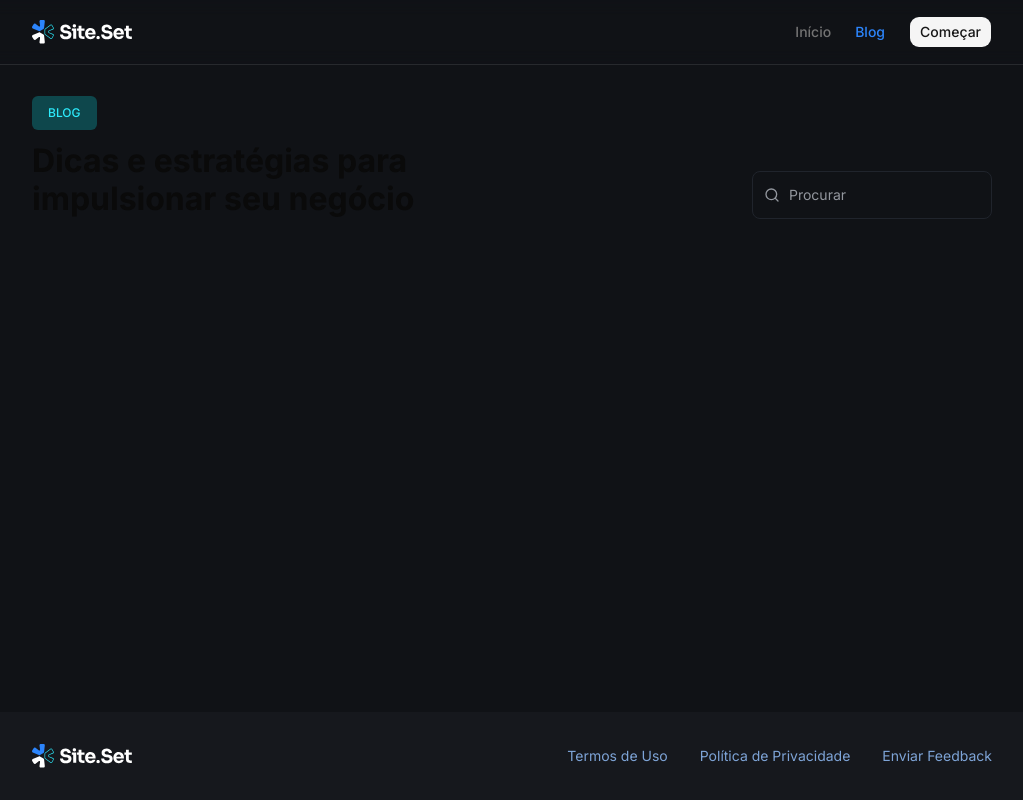
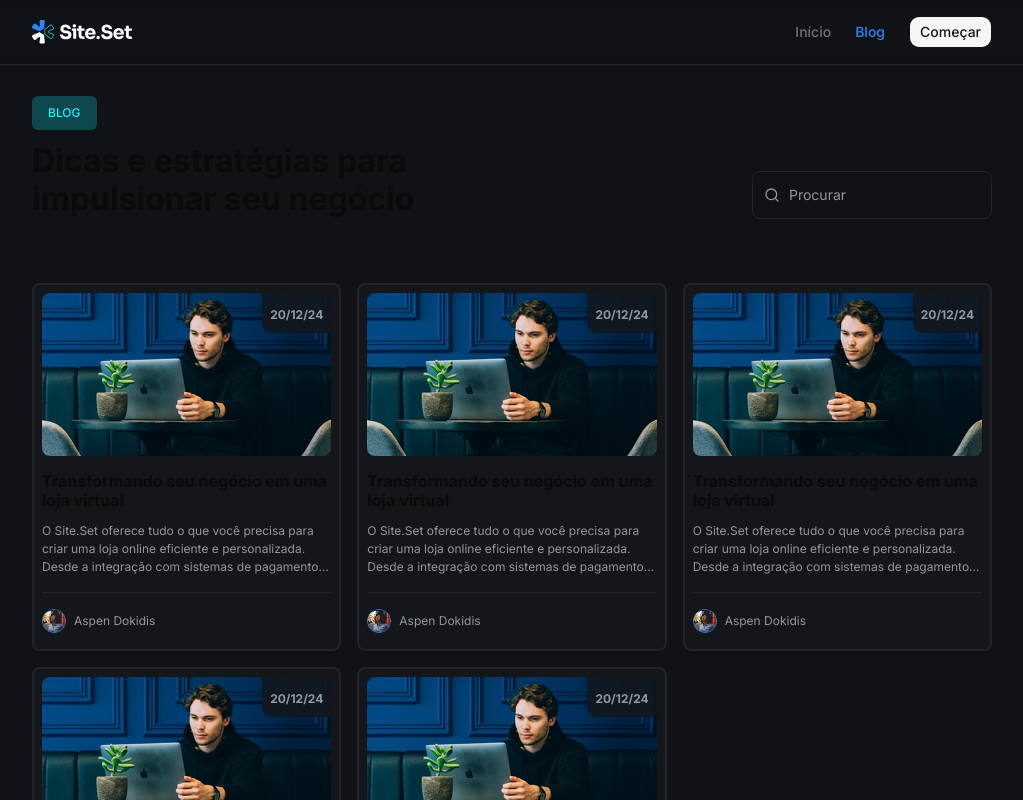
Before and after one commit to gustavoeloi/landing-page-blog-with-next, a Next.js app: page /blog in a window 1280 px wide. Shown: the top 800 px of the page, without its empty margins (128-1151 px from the left). Built offline with nearby package versions, Linux system fonts and the light colour scheme.

Commit message:
Post Card

```diff
--- a/src/templates/blog/blog-list.tsx
+++ b/src/templates/blog/blog-list.tsx
@@ -1,5 +1,6 @@
 import { Search } from "@/components/search";
 import { useRouter } from "next/router";
+import { PostCard } from "./components/post-card";
 
 export const PostsList = () => {
   const router = useRouter();
@@ -24,6 +25,14 @@ export const PostsList = () => {
 
           <Search />
         </header>
+
+        <div className="grid grid-cols-1 md:grid-cols-3 gap-4 my-16">
+          <PostCard />
+          <PostCard />
+          <PostCard />
+          <PostCard />
+          <PostCard />
+        </div>
       </div>
     </section>
   );
--- /dev/null
+++ b/src/templates/blog/components/post-card/index.ts
@@ -0,0 +1 @@
+export * from "./post-card";
--- /dev/null
+++ b/src/templates/blog/components/post-card/post-card.tsx
@@ -0,0 +1,46 @@
+import Image from "next/image";
+import Link from "next/link";
+
+import { Avatar, AvatarImage, AvatarFallback } from "@/components/ui/avatar";
+
+export const PostCard = () => {
+  return (
+    <Link href={"/blog"} className="group">
+      <article className="flex flex-col gap-4 bg-gray-600 p-2 rounded-md border-2 border-gray-400 group-hover:border-blue-400 transition-all duration-200 h-full">
+        <div className="relative">
+          <div className="absolute top-0 right-0 bg-gray-600/80 backdrop-blur-sm rounded-bl-lg p-2 z-10">
+            <span className="text-gray-300 text-body-xs font-bold">
+              20/12/24
+            </span>
+          </div>
+          <div className="aspect-video relative overflow-hidden rounded-md">
+            <Image
+              src={"/assets/first-post.png"}
+              alt={"Primeiro Post"}
+              fill
+              className="object-cover transition-transform duration-500 group-hover:scale-105"
+            />
+          </div>
+        </div>
+        <div className="flex flex-col gap-3">
+          <h3 className="md:text-heading-xs ">
+            Transformando seu negócio em uma loja virtual
+          </h3>
+          <p className="text-body-xs line-clamp-3 text-gray-300">
+            O Site.Set oferece tudo o que você precisa para criar uma loja
+            online eficiente e personalizada. Desde a integração com sistemas de
+            pagamento até a criação de páginas de vendas, veja por que milhares
+            de empreendedores escolhem nossa plataforma.
+          </p>
+        </div>
+        <footer className="border-t border-gray-400 flex items-center gap-2 pt-4 pb-2">
+          <Avatar className="h-6 w-6">
+            <AvatarImage src="/avatar-1.png" />
+            <AvatarFallback>Usuário</AvatarFallback>
+          </Avatar>
+          <span className="text-body-xs text-gray-300">Aspen Dokidis</span>
+        </footer>
+      </article>
+    </Link>
+  );
+};
```
Also changed, not shown: public/assets/first-post.png.
